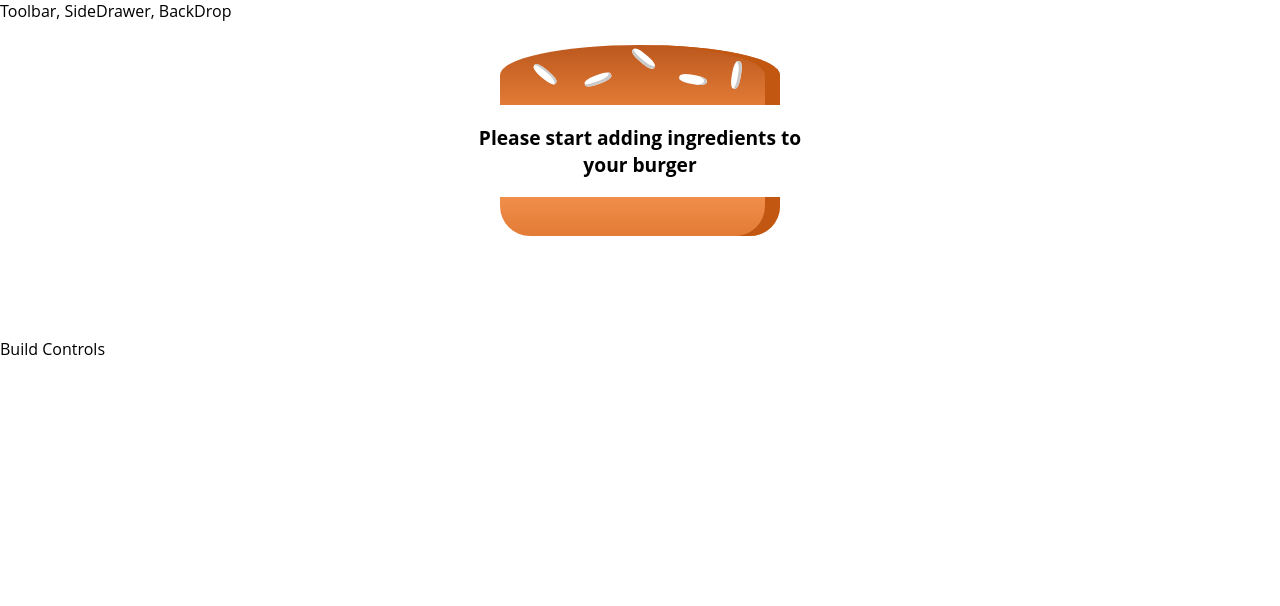
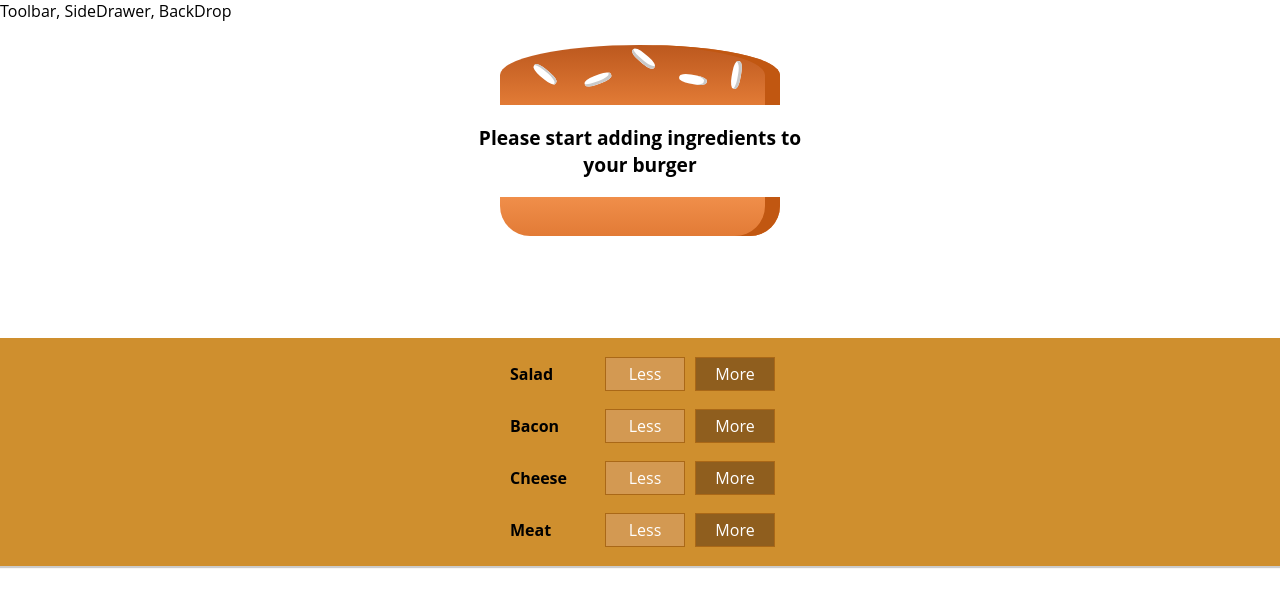
Before and after one commit to TomVerkon/burger-builder, a React (Create React App) app: page / in a window 1280 px wide. Shown: the top 606 px of the page. Built offline with nearby package versions, Linux system fonts and the light colour scheme.

Commit message:
lesson 132 started burger controls

```diff
--- /dev/null
+++ b/src/components/Burger/BuildControls/BuildControl/BuildControl.js
@@ -0,0 +1,20 @@
+import React from 'react'
+import PropTypes from 'prop-types'
+import classes from './BuildControl.module.css'
+
+const BuildControl = props => {
+
+  return (
+    <div className={classes.BuildControl}>
+      <div className={classes.Label}>{props.label}</div>
+      <button className={classes.Less}>Less</button>
+      <button className={classes.More}>More</button>
+    </div>
+  )
+}
+
+BuildControl.propTypes = {
+  label: PropTypes.string
+}
+
+export default BuildControl
--- /dev/null
+++ b/src/components/Burger/BuildControls/BuildControl/BuildControl.module.css
@@ -0,0 +1,56 @@
+.BuildControl {
+  display: flex;
+  justify-content: space-between;
+  align-items: center;
+  margin: 5px 0;
+}
+
+.BuildControl button {
+  display: block;
+  font: inherit;
+  padding: 5px;
+  margin: 0 5px;
+  width: 80px;
+  border: 1px solid #AA6817;
+  cursor: pointer;
+  outline: none;
+}
+
+.BuildControl button:disabled {
+  background-color: #AC9980;
+  border: 1px solid #7E7365;
+  color: #ccc;
+  cursor: default;
+}
+
+.BuildControl button:hover:disabled {
+  background-color: #AC9980;
+  color: #ccc;
+  cursor: not-allowed;
+}
+
+.Label {
+  padding: 10px;
+  font-weight: bold;
+  width: 80px;
+}
+
+.BuildControl .Less {
+  background-color: #D39952;
+  color: white;
+}
+
+.BuildControl .More {
+  background-color: #8F5E1E;
+  color: white;
+}
+
+.BuildControl .Less:hover, .BuildControl .Less:active {
+  background-color: #DAA972;
+  color: white;
+}
+
+.BuildControl .More:hover,.BuildControl .More:active {
+  background-color: #99703F;
+  color: white;
+}
--- /dev/null
+++ b/src/components/Burger/BuildControls/BuildControls.js
@@ -0,0 +1,27 @@
+import React from 'react'
+// import PropTypes from 'prop-types'
+import BuildControl from './BuildControl/BuildControl'
+import classes from './BuildControls.module.css'
+
+const controls = [
+  {label: 'Salad', type: 'Salad'},
+  {label: 'Bacon', type: 'Bacon'},
+  {label: 'Cheese', type: 'Cheese'},
+  {label: 'Meat', type: 'Meat'},
+]
+
+const BuildControls = props => {
+  return (
+    <div className={classes.BuildControls}>
+      {controls.map(ctrl => {
+        return <BuildControl label={ctrl.label} key={ctrl.label} />
+      })}
+    </div>
+  )
+}
+
+// BuildControls.propTypes = {
+
+// }
+
+export default BuildControls
--- /dev/null
+++ b/src/components/Burger/BuildControls/BuildControls.module.css
@@ -0,0 +1,10 @@
+.BuildControls {
+  width: 100%;
+  background-color: #CF8F2E;
+  display: flex;
+  flex-flow: column;
+  align-items: center;
+  box-shadow: 0 2px 1px #ccc;
+  margin: auto;
+  padding: 10px 0;
+}
--- a/src/containers/BurgerBuilder/BurgerBuilder.js
+++ b/src/containers/BurgerBuilder/BurgerBuilder.js
@@ -1,6 +1,7 @@
 import React, { Component } from "react";
 import Aux from "../../hoc/Auxillary";
 import Burger from "../../components/Burger/Burger";
+import BuildControls from "../../components/Burger/BuildControls/BuildControls";
 
 class BurgerBuilder extends Component {
   state = {
@@ -16,7 +17,7 @@
     return (
       <Aux>
         <Burger chosenIngredients={this.state.chosenIngredients}/>
-        <div>Build Controls</div>
+        <BuildControls/>
       </Aux>
     );
   }
```
